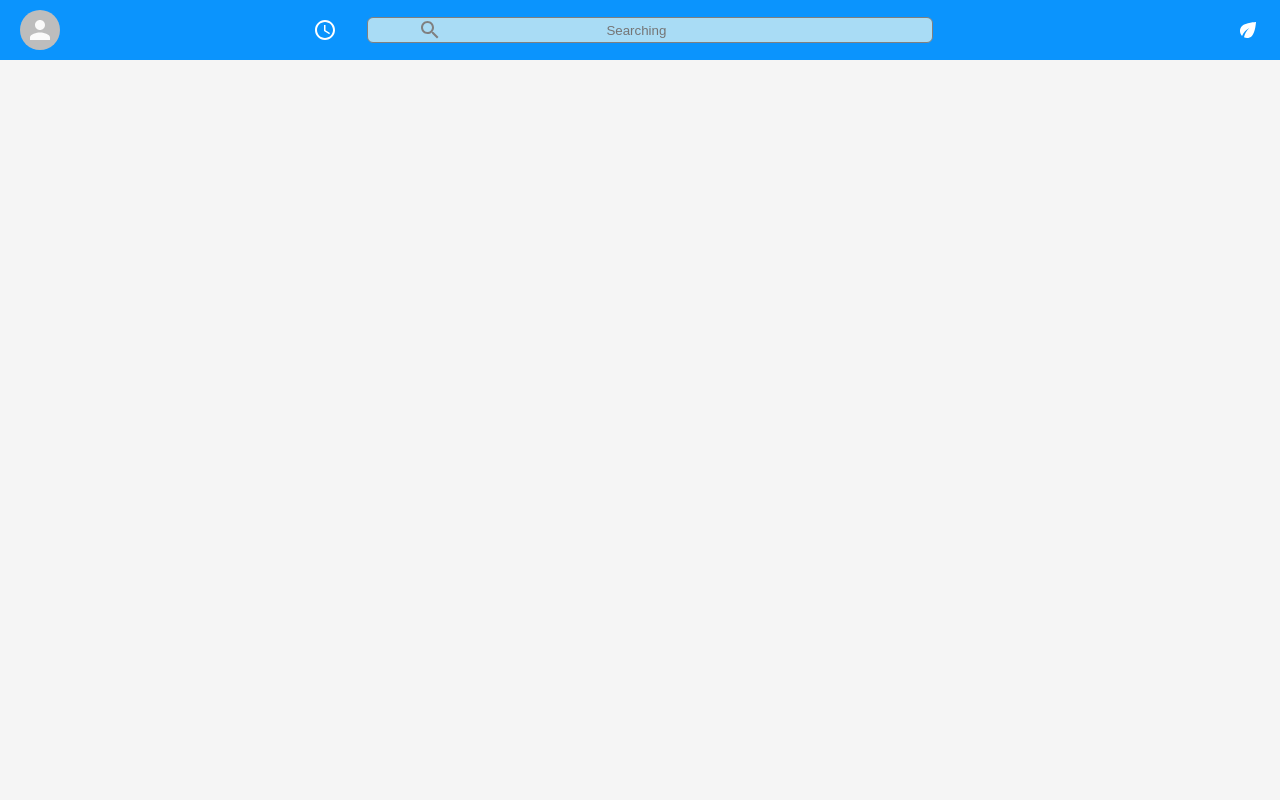
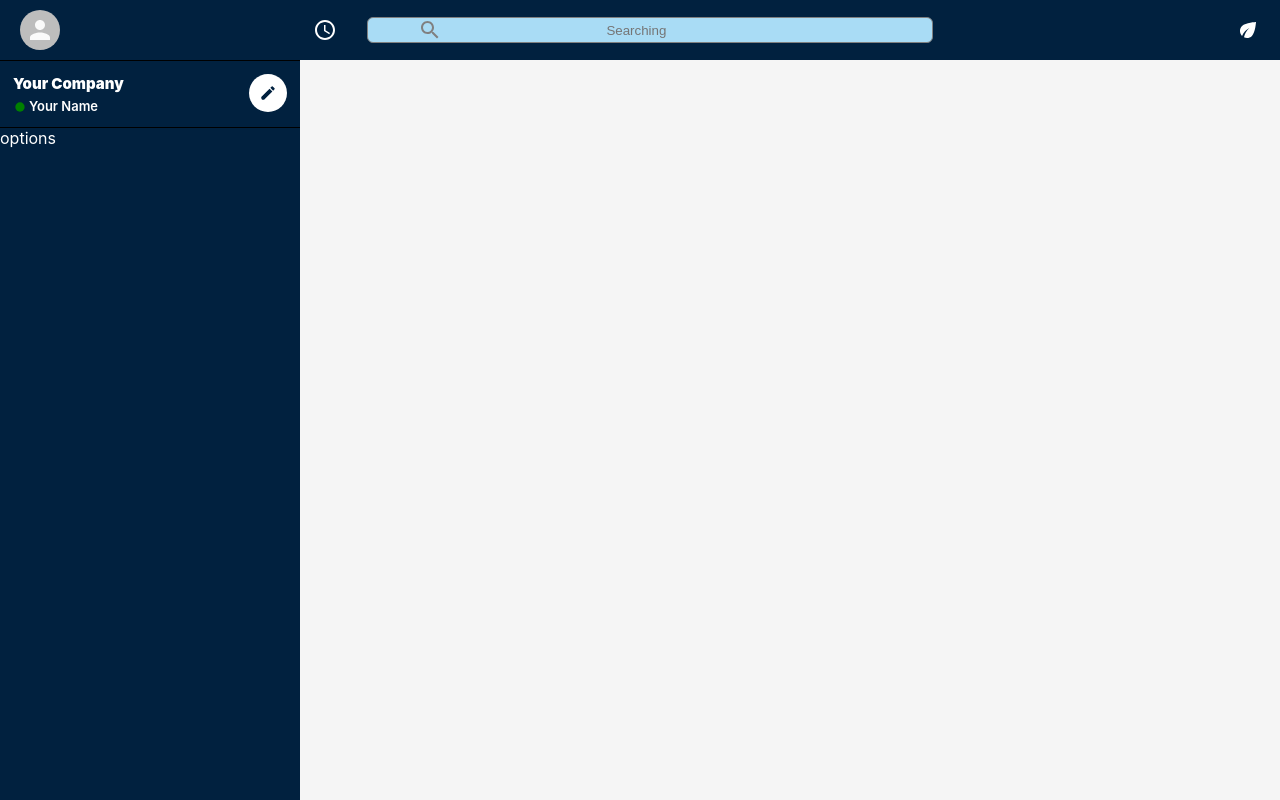
Before and after one commit to lequangnamsoraly2009/slack-clone, a React (Create React App) app: page / in a window 1280 px wide. Built offline with nearby package versions, Linux system fonts and the light colour scheme.

Commit message:
Create SideBar

```diff
--- a/src/App.js
+++ b/src/App.js
@@ -1,32 +1,32 @@
-import React from 'react';
-import './App.css';
-import {
-  BrowserRouter as Router,
-  Switch,
-  Route
-} from "react-router-dom";
-import Header from './components/Header';
+import React from "react";
+import "./App.css";
+import { BrowserRouter as Router, Switch, Route } from "react-router-dom";
+import Header from "./components/Header";
+import styled from "styled-components";
+import SideBar from "./components/SideBar";
 
 function App() {
   return (
     <div className="App">
       <Router>
         <>
-        <Switch>
-          {/* <Route path="/about">
-            <About />
-          </Route>
-          <Route path="/users">
-            <Users />
-          </Route> */}
-          <Route path="/" exact>
-            <Header />
-          </Route>
-        </Switch>
-      </>
-    </Router>
+          <Header />
+          <AppBody>
+            <SideBar />
+            <Switch>
+              <Route path="/" exact></Route>
+              {/* Chat Here */}
+            </Switch>
+          </AppBody>
+        </>
+      </Router>
     </div>
   );
 }
 
+const AppBody = styled.div`
+  display: flex;
+  height: 100vh;
+`;
+
 export default App;
--- /dev/null
+++ b/src/components/SideBar/index.js
@@ -0,0 +1,71 @@
+import React from "react";
+import styled from "styled-components";
+import FiberManualRecordIcon from "@material-ui/icons/FiberManualRecord";
+import CreateIcon from "@material-ui/icons/Create";
+import SideBarOptions from "../SideBarOptions";
+
+function SideBar() {
+  return (
+    <SideBarContainer>
+      <SideBarHeader>
+        <SideBarInfo>
+          <h2>Your Company</h2>
+          <h3>
+            <FiberManualRecordIcon />
+            Your Name
+          </h3>
+        </SideBarInfo>
+        <CreateIcon />
+      </SideBarHeader>
+      <SideBarOptions />
+    </SideBarContainer>
+  );
+}
+
+const SideBarContainer = styled.div`
+  background-color: var(--color-original);
+  flex: 0.29; // Use it accounted for 29% of 100% width
+  color: white;
+  border-top: 1px solid #000;
+  max-width: 300px;
+  margin-top: 60px;
+`;
+
+const SideBarHeader = styled.div`
+  display: flex;
+  border-bottom: 1px solid #000;
+  padding: 13px;
+
+  > .MuiSvgIcon-root {
+    padding: 10px;
+    color: var(--color-original);
+    font-size: 18px;
+    background-color: white;
+    border-radius: 50%;
+  }
+`;
+
+const SideBarInfo = styled.div`
+  flex: 1;
+
+  > h2 {
+    font-size: 15px;
+    font-weight: 900;
+    margin-bottom: 5px;
+  }
+  > h3 {
+    display: flex;
+    font-size: 13px;
+    font-weight: 600;
+    align-items: center;
+  }
+
+  > h3 > .MuiSvgIcon-root {
+    font-size: 14px;
+    margin-top: 1px;
+    margin-right: 2px;
+    color: green;
+  }
+`;
+
+export default SideBar;
--- /dev/null
+++ b/src/components/SideBarOptions/index.js
@@ -0,0 +1,15 @@
+import React from 'react'
+import styled from 'styled-components';
+
+function SideBarOptions() {
+    return (
+        <SideBarOptionContainer>
+            options
+        </SideBarOptionContainer>
+    )
+}
+
+const SideBarOptionContainer = styled.div``;
+
+
+export default SideBarOptions
--- a/src/index.css
+++ b/src/index.css
@@ -5,7 +5,7 @@
 body {
   /* overflow-y: scroll; */
   overflow-x: hidden;
-  --color-original: #0B94FD;
+  --color-original: #01213f;
 }
 
 
```
Also changed, not shown: 1 other file (tests, documents, lock files or other folders).
